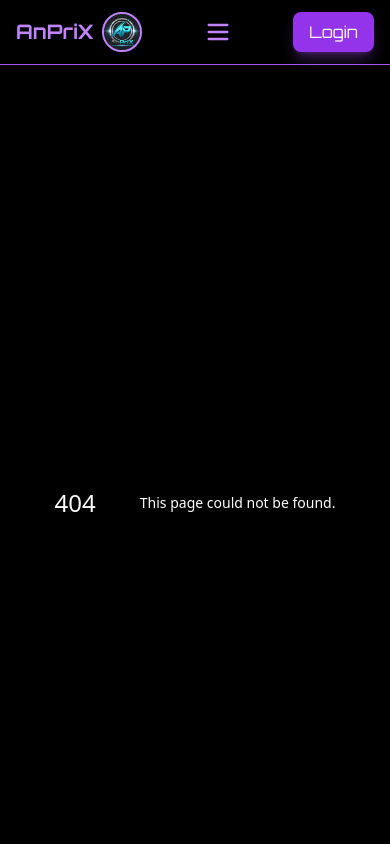
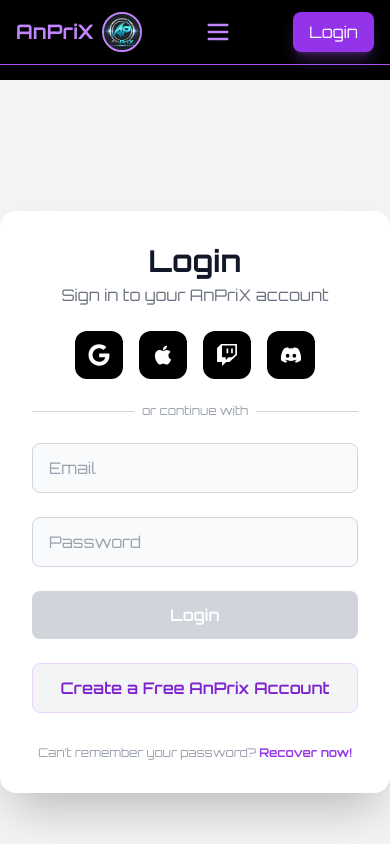
Before and after one commit to priyanshucodes73/AnPriX, a Next.js app in the folder AnPriX/frontend/: page /login in a window 390 px wide. Before the commit this address had no page. Shown: the top 844 px of the page. Built offline with nearby package versions, Linux system fonts and the light colour scheme.

Commit message:
Add responsive login page and make Topbar login button open login page

```diff
--- /dev/null
+++ b/AnPriX/frontend/app/login/page.js
@@ -0,0 +1,153 @@
+"use client";
+import { useState } from "react";
+import Sidebar from "@/components/Sidebar";
+import { FaGoogle, FaApple, FaTwitch, FaDiscord } from "react-icons/fa";
+
+export default function LoginPage() {
+  const [email, setEmail] = useState("");
+  const [password, setPassword] = useState("");
+  const [touched, setTouched] = useState({ email: false, password: false });
+  const [loading, setLoading] = useState(false);
+  const [success, setSuccess] = useState(false);
+
+  const emailError = touched.email && !email;
+  const passwordError = touched.password && !password;
+  const isFormValid = email && password;
+
+  const handleLogin = async (e) => {
+    e.preventDefault();
+    if (!isFormValid) return;
+    setLoading(true);
+    setSuccess(false);
+    setTimeout(() => {
+      setLoading(false);
+      setSuccess(true);
+    }, 1200);
+  };
+
+  return (
+    <div className="flex min-h-screen bg-gray-100">
+      {/* Sidebar fixed on left */}
+      <div className="hidden md:block fixed left-0 top-0 h-full w-20 z-40 bg-black/90 border-r border-purple-500">
+        <Sidebar />
+      </div>
+      {/* Main content (login form) */}
+      <div className="flex-1 flex items-center justify-center min-h-screen w-full md:ml-20">
+        <div className="w-full max-w-md mx-auto p-8 bg-white rounded-2xl shadow-2xl flex flex-col gap-6">
+          <div className="text-center">
+            <h1 className="text-3xl font-bold text-gray-900">Login</h1>
+            <p className="text-gray-500 mt-1">Sign in to your AnPriX account</p>
+          </div>
+          {/* Social login row */}
+          <div className="flex justify-center gap-4">
+            <button className="bg-black text-white rounded-xl w-12 h-12 flex items-center justify-center hover:bg-gray-800 transition">
+              <FaGoogle size={22} />
+            </button>
+            <button className="bg-black text-white rounded-xl w-12 h-12 flex items-center justify-center hover:bg-gray-800 transition">
+              <FaApple size={22} />
+            </button>
+            <button className="bg-black text-white rounded-xl w-12 h-12 flex items-center justify-center hover:bg-gray-800 transition">
+              <FaTwitch size={22} />
+            </button>
+            <button className="bg-black text-white rounded-xl w-12 h-12 flex items-center justify-center hover:bg-gray-800 transition">
+              <FaDiscord size={22} />
+            </button>
+          </div>
+          {/* Divider */}
+          <div className="flex items-center gap-2">
+            <div className="flex-1 h-px bg-gray-300" />
+            <span className="text-xs text-gray-400">or continue with</span>
+            <div className="flex-1 h-px bg-gray-300" />
+          </div>
+          {/* Email input */}
+          <div className="flex flex-col gap-1">
+            <input
+              type="email"
+              placeholder="Email"
+              className={`px-4 py-3 rounded-lg border text-gray-900 focus:outline-none focus:ring-2 focus:ring-purple-400 bg-gray-50 ${
+                emailError ? "border-red-500" : "border-gray-300"
+              }`}
+              value={email}
+              onChange={(e) => setEmail(e.target.value)}
+              onBlur={() => setTouched((t) => ({ ...t, email: true }))}
+              autoComplete="email"
+            />
+            {emailError && (
+              <span className="text-xs text-red-500">Email is required</span>
+            )}
+          </div>
+          {/* Password input */}
+          <div className="flex flex-col gap-1">
+            <input
+              type="password"
+              placeholder="Password"
+              className={`px-4 py-3 rounded-lg border text-gray-900 focus:outline-none focus:ring-2 focus:ring-purple-400 bg-gray-50 ${
+                passwordError ? "border-red-500" : "border-gray-300"
+              }`}
+              value={password}
+              onChange={(e) => setPassword(e.target.value)}
+              onBlur={() => setTouched((t) => ({ ...t, password: true }))}
+              autoComplete="current-password"
+            />
+            {passwordError && (
+              <span className="text-xs text-red-500">Password is required</span>
+            )}
+          </div>
+          {/* Login button */}
+          <button
+            className={`w-full py-3 rounded-lg font-semibold text-white transition flex items-center justify-center gap-2 ${
+              isFormValid && !loading
+                ? "bg-purple-600 hover:bg-purple-700 shadow-lg shadow-purple-500/30"
+                : "bg-gray-300 cursor-not-allowed"
+            }`}
+            disabled={!isFormValid || loading}
+            onClick={handleLogin}
+          >
+            {loading && (
+              <svg
+                className="animate-spin h-5 w-5 text-white"
+                xmlns="http://www.w3.org/2000/svg"
+                fill="none"
+                viewBox="0 0 24 24"
+              >
+                <circle
+                  className="opacity-25"
+                  cx="12"
+                  cy="12"
+                  r="10"
+                  stroke="currentColor"
+                  strokeWidth="4"
+                ></circle>
+                <path
+                  className="opacity-75"
+                  fill="currentColor"
+                  d="M4 12a8 8 0 018-8v8z"
+                ></path>
+              </svg>
+            )}
+            {loading ? "Logging in..." : "Login"}
+          </button>
+          {success && (
+            <div className="w-full text-center text-green-600 font-semibold">
+              Login successful! (demo)
+            </div>
+          )}
+          {/* Create account button */}
+          <button className="w-full py-3 rounded-lg font-semibold bg-gray-100 text-purple-700 hover:bg-purple-50 border border-purple-200 transition">
+            Create a Free AnPrix Account
+          </button>
+          {/* Forgot password */}
+          <div className="text-center text-xs text-gray-400 mt-2">
+            Can’t remember your password?{" "}
+            <a
+              href="#"
+              className="text-purple-600 font-semibold hover:underline"
+            >
+              Recover now!
+            </a>
+          </div>
+        </div>
+      </div>
+    </div>
+  );
+}
--- a/AnPriX/frontend/components/Topbar.js
+++ b/AnPriX/frontend/components/Topbar.js
@@ -181,14 +181,20 @@ export default function Topbar() {
 
       {/* Right: Login only (language selection removed) */}
       <div className="hidden md:flex items-center gap-6 text-sm">
-        <button className="px-4 py-2 rounded-lg bg-purple-600 hover:bg-purple-700 shadow-lg shadow-purple-500/30">
+        <button
+          className="px-4 py-2 rounded-lg bg-purple-600 hover:bg-purple-700 shadow-lg shadow-purple-500/30"
+          onClick={() => (window.location.href = "/login")}
+        >
           Login
         </button>
       </div>
 
       {/* Mobile login button */}
       <div className="md:hidden flex items-center ml-2">
-        <button className="px-4 py-2 rounded-lg bg-purple-600 hover:bg-purple-700 shadow-lg shadow-purple-500/30">
+        <button
+          className="px-4 py-2 rounded-lg bg-purple-600 hover:bg-purple-700 shadow-lg shadow-purple-500/30"
+          onClick={() => (window.location.href = "/login")}
+        >
           Login
         </button>
       </div>
```
